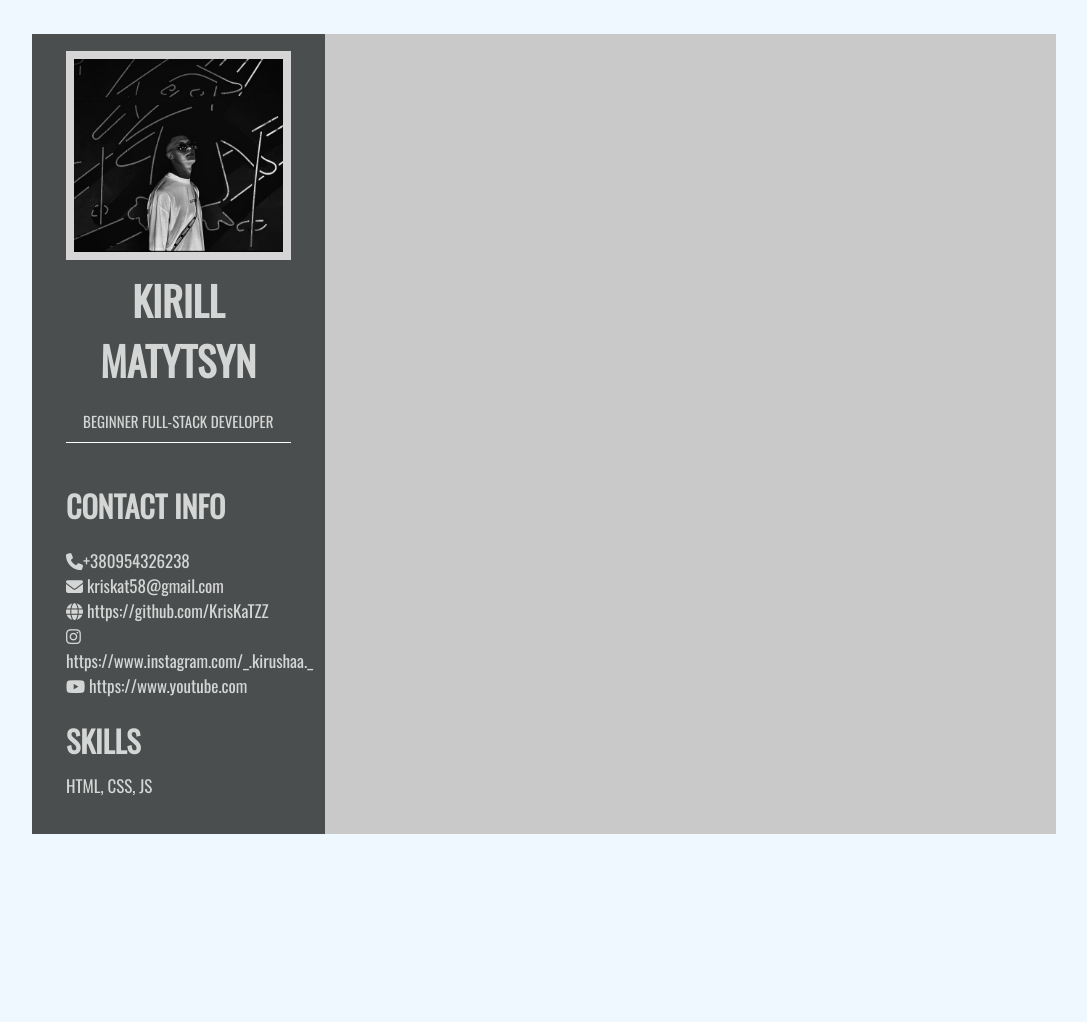
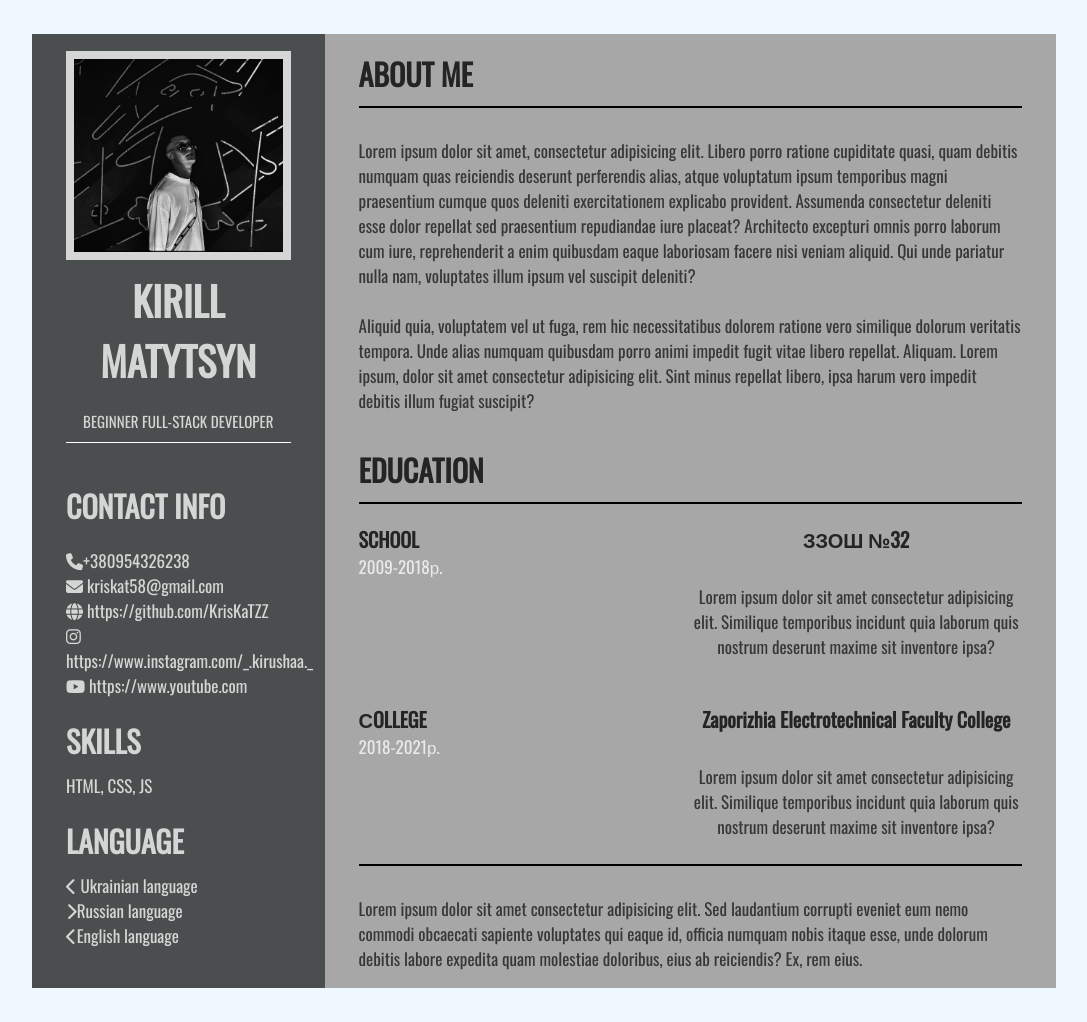
Before and after one commit to KrisKaTZZ/Resume, a plain HTML site: page index.html in a window 1280 px wide. Shown: the whole page, without its empty margins (96-1183 px from the left). Before the commit the page ends 868 px from the top, so only its background shows below. Drawn offline with nearby package versions, Linux system fonts and the light colour scheme.

Commit message:
Finished Work

```diff
--- a/css/style.css
+++ b/css/style.css
@@ -2,17 +2,17 @@
     margin: 0px;
     padding: 0px;
     font-size: 17px;
-    color: rgba(255, 255, 255, 0.764) ;
+    color: rgba(255, 255, 255, 0.764);
     box-sizing: border-box;
     list-style: none;
-    font-family:'Oswald', sans-serif;
+    font-family: 'Oswald', sans-serif;
 }
 
-body{
+body {
     background-color: aliceblue;
 }
 
-.main-content{
+.main-content {
     min-height: 100vh;
     width: 80%;
     margin: 2rem auto;
@@ -20,26 +20,27 @@ body{
     grid-template-columns: repeat(7, 1fr);
 }
 
-.left-section{
+.left-section {
     grid-column: span 2;
     height: 100%;
     background-color: rgb(75, 78, 78);
 }
 
-.right-section{
+.right-section {
     grid-column: span 5;
     height: 100%;
-    background-color: rgb(201, 201, 201);
+    background-color: rgb(167, 167, 167);
 }
 
-.left-content{
+.left-content {
     padding: 1rem 2rem;
 }
 
-.profile{
+.profile {
     width: 100%;
 }
-.profile img{
+
+.profile img {
     width: 100%;
     border: 8px solid rgba(255, 255, 255, 0.764);
 }
@@ -61,7 +62,7 @@ body{
     border-bottom: 1px solid white;
 }
 
-.main-title{
+.main-title {
     padding-top: 40px;
     text-align: left;
     text-transform: uppercase;
@@ -70,25 +71,27 @@ body{
     padding-bottom: 20px;
 }
 
-.ul-contact ul{
+.ul-contact ul {
     padding-top: 20px;
 
 }
 
-.ul-contact ul li i{
+.ul-contact ul li i {
     padding-top: 20px;
     display: flex;
     align-items: center;
 
 }
-.ul-link{
+
+.ul-link {
     text-decoration: none;
 }
-.ul-link:hover{
+
+.ul-link:hover {
     color: cornflowerblue;
 }
 
-.skills-title{
+.skills-title {
     padding-top: 20px;
     text-align: left;
     text-transform: uppercase;
@@ -96,3 +99,58 @@ body{
     font-size: 30px;
     padding-bottom: 10px;
 }
+
+/* right content */
+
+.right-content {
+    padding: 1rem 2rem;
+}
+
+.right-title {
+    text-transform: uppercase;
+    color: rgb(36, 36, 36);
+    font-size: 30px;
+    border-bottom: 2px solid black;
+    padding-bottom: 10px;
+}
+
+.info {
+    padding-top: 30px;
+    color: rgba(5, 5, 5, 0.685);
+}
+
+.right-education-content {
+    padding: 1rem 2rem;
+}
+
+.timeline{
+    padding-top: 20px;
+    display: grid;
+    grid-template-columns:repeat(2, 1fr) ;
+    padding-bottom: 10px;
+}
+.left-title-time{
+    color: rgb(36, 36, 36);
+    font-size: 20px;
+    text-transform: uppercase;
+
+}
+.right-title-time{
+    text-align: center;
+    color: rgb(36, 36, 36);
+    font-size: 20px;
+
+}
+
+.info-time{
+    padding-top: 30px;
+    color: rgba(5, 5, 5, 0.685);
+    text-align: center;
+    padding-bottom: 15px;
+}
+
+.info-last{
+    padding-top: 30px;
+    color: rgba(5, 5, 5, 0.685);
+    border-top: 2px solid black ;
+}
--- a/index.html
+++ b/index.html
@@ -34,7 +34,7 @@
                         </li>
                         <li>
                             <i class="fa-solid fa-globe"></i>
-                             <a class="ul-link" href="https://github.com/KrisKaTZZ">https://github.com/KrisKaTZZ</a>
+                            <a class="ul-link" href="https://github.com/KrisKaTZZ">https://github.com/KrisKaTZZ</a>
                         </li>
                         <li>
                             <i class="fa-brands fa-instagram"></i>
@@ -51,11 +51,72 @@
                 <div class="Skills">
                     <h3 class="skills-title">Skills</h3>
                     <p>HTML, CSS, JS</p>
-                    </div>
+                </div>
+                <div class="Skills">
+                    <h3 class="skills-title">language</h3>
+                    <ul>
+                        <li><i class="fa-solid fa-chevron-left"></i> Ukrainian language</li>
+                        <li><i class="fa-solid fa-chevron-right"></i>Russian language</li>
+                        <li><i class="fa-solid fa-chevron-left"></i>English language</li>
+                    </ul>
+                </div>
             </div>
         </section>
         <section class="right-section">
+            <div class="right-content">
+                <h2 class="right-title">About me</h2>
+                <p class="info">
+                    Lorem ipsum dolor sit amet, consectetur adipisicing elit. Libero porro ratione cupiditate quasi,
+                    quam debitis numquam quas reiciendis deserunt perferendis alias, atque voluptatum ipsum temporibus
+                    magni praesentium cumque quos deleniti exercitationem explicabo provident. Assumenda consectetur
+                    deleniti esse dolor repellat sed praesentium repudiandae iure placeat? Architecto excepturi omnis
+                    porro laborum cum iure, reprehenderit a enim quibusdam eaque laboriosam facere nisi veniam aliquid.
+                    Qui unde pariatur nulla nam, voluptates illum ipsum vel suscipit deleniti?
+                    <br>
+                    <br>
+                    Aliquid quia, voluptatem
+                    vel ut fuga, rem hic necessitatibus dolorem ratione vero similique dolorum veritatis tempora. Unde
+                    alias numquam quibusdam porro animi impedit fugit vitae libero repellat. Aliquam. Lorem ipsum, dolor
+                    sit amet consectetur adipisicing elit. Sint minus repellat libero, ipsa harum vero impedit debitis
+                    illum fugiat suscipit?
+                </p>
+            </div>
 
+            <sectoin class="education">
+                <div class="right-education-content">
+                    <h2 class="right-title">Education</h2>
+                    <div class="timeline">
+                        <div class="leftcontent">
+                            <h5 class="left-title-time">School</h5>
+                            <p class="date">2009-2018р.</p>
+
+                        </div>
+                        <div class="rightcontent">
+                            <h5 class="right-title-time">ЗЗОШ №32</h5>
+                            <p class="info-time">Lorem ipsum dolor sit amet consectetur adipisicing elit. Similique
+                                temporibus incidunt quia laborum quis nostrum deserunt maxime sit inventore ipsa?</p>
+
+                        </div>
+                    </div>
+                    <div class="timeline">
+                        <div class="leftcontent">
+                            <h5 class="left-title-time">Сollege</h5>
+                            <p class="date">2018-2021р.</p>
+
+                        </div>
+                        <div class="rightcontent">
+                            <h5 class="right-title-time">Zaporizhia Electrotechnical Faculty College</h5>
+                            <p class="info-time">Lorem ipsum dolor sit amet consectetur adipisicing elit. Similique
+                                temporibus incidunt quia laborum quis nostrum deserunt maxime sit inventore ipsa?</p>
+
+                        </div>
+                    </div>
+                    <p class="info-last">
+                        Lorem ipsum dolor sit amet consectetur adipisicing elit. Sed laudantium corrupti eveniet eum
+                        nemo commodi obcaecati sapiente voluptates qui eaque id, officia numquam nobis itaque esse, unde
+                        dolorum debitis labore expedita quam molestiae doloribus, eius ab reiciendis? Ex, rem eius.
+                </div>
+            </sectoin>
         </section>
     </main>
 </body>
```
